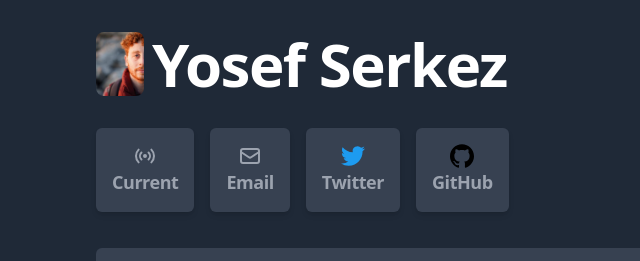
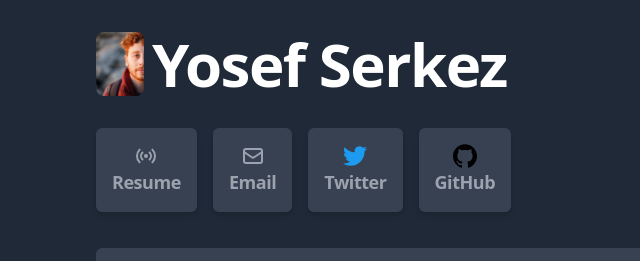
Before and after one commit to 4till2/yosefserkez.me, a website: page index.html in a window 1280 px wide. Shown: the top 261 px of the page, 0-640 px from the left. Drawn offline with Linux system fonts and the light colour scheme.

Commit message:
add resume

```diff
--- a/index.html
+++ b/index.html
@@ -23,12 +23,12 @@
 <div class="grid items-center">
     <div class="flex items-center">
         <div class="flex items-center mx-2 ml-0">
-            <a href="https://4till2.com" target="_blank"
+            <a href="assets/Yosef-Serkez-Resume.pdf" target="_blank"
                class="text-sm font-bold sm:text-lg sm:tracking-tight mb-5 p-4 bg-gray-700 cursor-pointer hover:bg-gray-600 text-gray-400 hover:text-gray-300 rounded-md shadow-md">
                 <svg xmlns="http://www.w3.org/2000/svg" class="w-6 h-6 mx-auto" fill="none" viewBox="0 0 24 24" stroke="currentColor" stroke-width="2">
                     <path stroke-linecap="round" stroke-linejoin="round" d="M5.636 18.364a9 9 0 010-12.728m12.728 0a9 9 0 010 12.728m-9.9-2.829a5 5 0 010-7.07m7.072 0a5 5 0 010 7.07M13 12a1 1 0 11-2 0 1 1 0 012 0z" />
                 </svg>
-                Current
+                Resume
             </a>
         </div>
         <div class="flex items-center mx-2">
```
Also changed, not shown: 1 other file.
